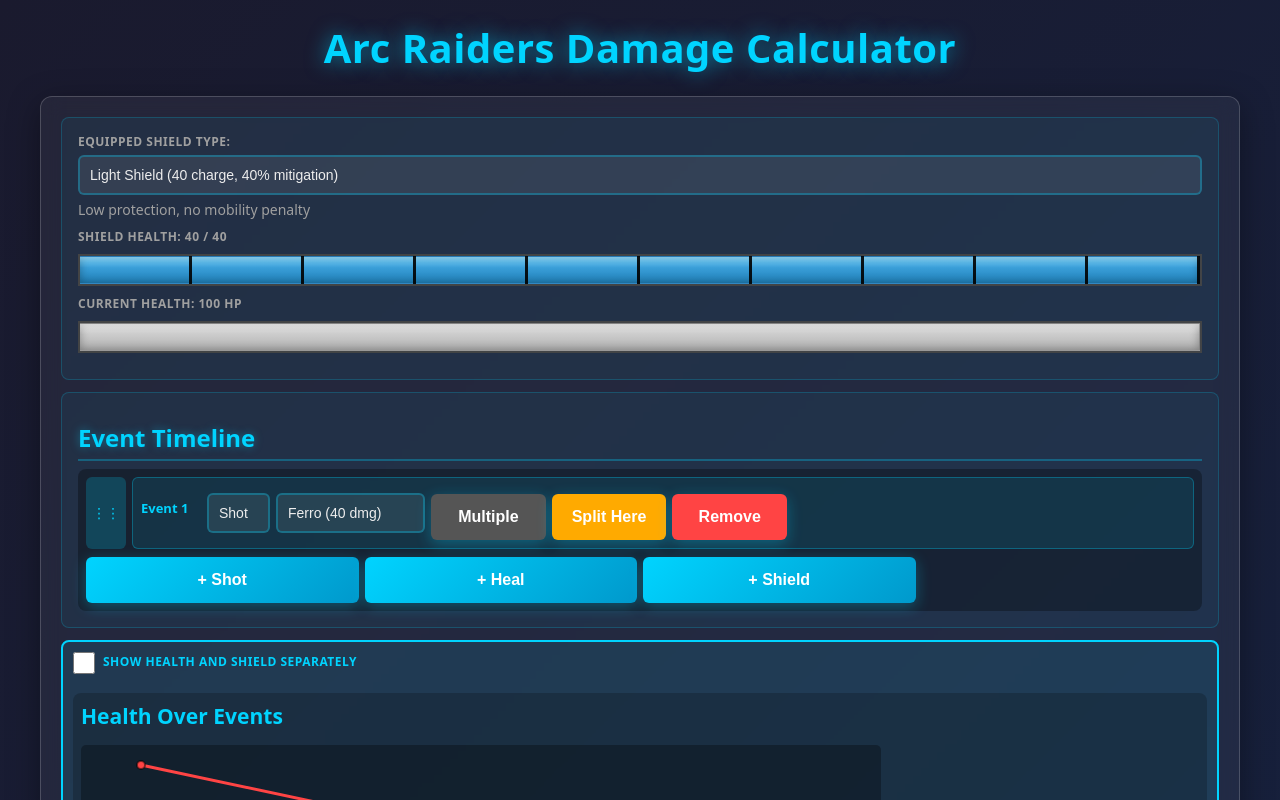
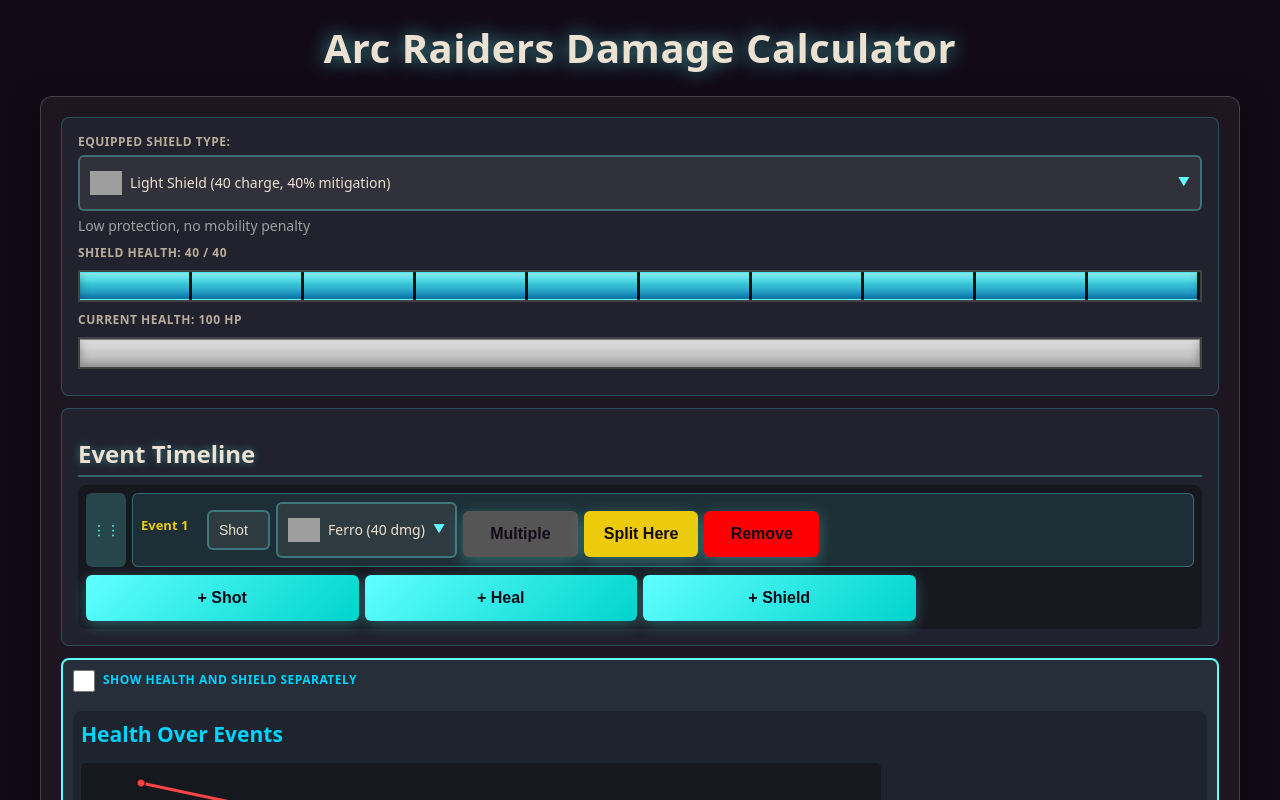
Before and after one commit to Yarden-zamir/arc-raiders-heal-shield-calculator, a React (Vite) app: page / in a window 1280 px wide. Shown: the top 800 px of the page. Built offline with nearby package versions, Linux system fonts and the light colour scheme; grey boxes are pictures that could not be loaded.

Commit message:
Add custom image-enabled select component and update styles; modify weapon images in weaponsData.js

```diff
--- a/src/App.jsx
+++ b/src/App.jsx
@@ -1,4 +1,4 @@
-import { useState, useEffect } from 'react'
+import { useState, useEffect, useRef } from 'react'
 import { WEAPONS } from './weaponsData'
 
 // Default configuration
@@ -93,12 +93,72 @@
   )
 }
 
+// Custom Image-Enabled Select Component
+function ImageSelect({ value, onChange, options, placeholder = "Select..." }) {
+  const [isOpen, setIsOpen] = useState(false)
+  const dropdownRef = useRef(null)
+
+  const selectedOption = options.find(opt => opt.value === value)
+
+  useEffect(() => {
+    const handleClickOutside = (event) => {
+      if (dropdownRef.current && !dropdownRef.current.contains(event.target)) {
+        setIsOpen(false)
+      }
+    }
+    if (isOpen) {
+      document.addEventListener('mousedown', handleClickOutside)
+      return () => document.removeEventListener('mousedown', handleClickOutside)
+    }
+  }, [isOpen])
+
+  return (
+    <div className="custom-image-select" ref={dropdownRef}>
+      <div
+        className="custom-image-select-trigger"
+        onClick={() => setIsOpen(!isOpen)}
+      >
+        {selectedOption ? (
+          <div className="custom-select-selected">
+            {selectedOption.image && (
+              <img src={selectedOption.image} alt={selectedOption.label} onError={(e) => { e.target.style.display = 'none' }} />
+            )}
+            <span>{selectedOption.label}</span>
+          </div>
+        ) : (
+          <span className="custom-select-placeholder">{placeholder}</span>
+        )}
+        <span className="custom-select-arrow">{isOpen ? '▲' : '▼'}</span>
+      </div>
+      {isOpen && (
+        <div className="custom-image-select-dropdown">
+          {options.map(option => (
+            <div
+              key={option.value}
+              className={`custom-select-option ${option.value === value ? 'selected' : ''}`}
+              onClick={() => {
+                onChange({ target: { value: option.value } })
+                setIsOpen(false)
+              }}
+            >
+              {option.image && (
+                <img src={option.image} alt={option.label} onError={(e) => { e.target.style.display = 'none' }} />
+              )}
+              <span>{option.label}</span>
+            </div>
+          ))}
+        </div>
+      )}
+    </div>
+  )
+}
+
 // Component for line graph showing health over events
 function HealthOverEventsGraph({ paths, showSeparate }) {
   const [hoveredPath, setHoveredPath] = useState(null)
   const [mousePos, setMousePos] = useState({ x: 0, y: 0 })
   const [dimensions, setDimensions] = useState({ width: 800, height: 400 })
-  const containerRef = useState(null)[0]
+  const containerRef = useRef(null)
 
   // Update dimensions on mount and resize
   useEffect(() => {
@@ -1168,14 +1228,19 @@
         <div className="section">
           <div className="input-group">
             <label htmlFor="shieldType">Equipped Shield Type:</label>
-            <select id="shieldType" value={selectedShieldType} onChange={handleShieldTypeChange}>
-              <option value="">No Shield</option>
-              {SHIELD_TYPES.map(shield => (
-                <option key={shield.id} value={shield.id}>
-                  {shield.name} ({shield.shieldCharge} charge, {shield.damageMitigation}% mitigation)
-                </option>
-              ))}
-            </select>
+            <ImageSelect
+              value={selectedShieldType}
+              onChange={handleShieldTypeChange}
+              placeholder="No Shield"
+              options={[
+                { value: '', label: 'No Shield', image: null },
+                ...SHIELD_TYPES.map(shield => ({
+                  value: shield.id,
+                  label: `${shield.name} (${shield.shieldCharge} charge, ${shield.damageMitigation}% mitigation)`,
+                  image: shield.image
+                }))
+              ]}
+            />
             {getCurrentShieldType() && (
               <p style={{ color: '#a0a0a0', fontSize: '14px', marginTop: '5px' }}>
                 {getCurrentShieldType().description}
@@ -1337,17 +1402,16 @@
 
                                 {branchEvent.type === 'shot' && (
                                   <div className="event-row">
-                                    <select
+                                    <ImageSelect
                                       value={branchEvent.weaponId || getLastUsedWeapon()}
                                       onChange={(e) => updateBranchEvent(event.id, branch.id, branchEvent.id, { weaponId: e.target.value })}
-                                      style={{ width: '100%' }}
-                                    >
-                                      {WEAPONS.sort((a, b) => b.damage - a.damage).map(weapon => (
-                                        <option key={weapon.id} value={weapon.id}>
-                                          {weapon.name} ({weapon.damage} dmg)
-                                        </option>
-                                      ))}
-                                    </select>
+                                      placeholder="Select weapon..."
+                                      options={WEAPONS.sort((a, b) => b.damage - a.damage).map(weapon => ({
+                                        value: weapon.id,
+                                        label: `${weapon.name} (${weapon.damage} dmg)`,
+                                        image: weapon.image
+                                      }))}
+                                    />
                                   </div>
                                 )}
 
@@ -1481,17 +1545,16 @@
                     {/* Item/Weapon Selection */}
                     {event.type === 'shot' && (
                       <div className="event-row">
-                        <select
+                        <ImageSelect
                           value={event.weaponId || getLastUsedWeapon()}
                           onChange={(e) => updateEvent(event.id, { weaponId: e.target.value })}
-                          style={{ width: '100%' }}
-                        >
-                          {WEAPONS.sort((a, b) => b.damage - a.damage).map(weapon => (
-                            <option key={weapon.id} value={weapon.id}>
-                              {weapon.name} ({weapon.damage} dmg)
-                            </option>
-                          ))}
-                        </select>
+                          placeholder="Select weapon..."
+                          options={WEAPONS.sort((a, b) => b.damage - a.damage).map(weapon => ({
+                            value: weapon.id,
+                            label: `${weapon.name} (${weapon.damage} dmg)`,
+                            image: weapon.image
+                          }))}
+                        />
                       </div>
                     )}
                     {event.type === 'heal' && (
--- a/src/index.css
+++ b/src/index.css
@@ -1,13 +1,17 @@
-/* CSS Variables for consistent theming */
+/* CSS Variables for consistent theming - Arc Raiders Theme */
 :root {
-  --color-primary: #00d4ff;
-  --color-bg-dark: #1a1a2e;
-  --color-bg-secondary: #16213e;
-  --color-text: #eee;
-  --color-text-muted: #a0a0a0;
-  --color-danger: #ff4444;
-  --color-warning: #ffaa00;
-  --color-success: #44ff44;
+  --color-primary: #60ffff;
+  --color-bg-dark: #120a17;
+  --color-bg-secondary: #1a0f20;
+  --color-text: #ede2d1;
+  --color-text-muted: #b8ad9c;
+  --color-danger: #fc0003;
+  --color-warning: #eccb0d;
+  --color-success: #0bfe78;
+  --color-neon-red: #fc0003;
+  --color-neon-yellow: #eccb0d;
+  --color-neon-green: #0bfe78;
+  --color-neon-cyan: #60ffff;
   /* Mobile-first spacing (smaller) */
   --spacing-xs: 0.25rem;
   --spacing-sm: 0.5rem;
@@ -28,25 +32,62 @@
 
 body {
   font-family: system-ui, -apple-system, BlinkMacSystemFont, 'Segoe UI', Roboto, Oxygen, Ubuntu, Cantarell, sans-serif;
-  background: linear-gradient(135deg, var(--color-bg-dark) 0%, var(--color-bg-secondary) 100%);
+  background: var(--color-bg-dark);
   color: var(--color-text);
   min-height: 100vh;
   padding: 0rem;
   font-size: 16px;
   line-height: 1.4;
+  position: relative;
+  overflow-x: hidden;
+}
+
+body::before {
+  content: '';
+  position: fixed;
+  top: 0;
+  left: 0;
+  width: 200%;
+  height: 100%;
+  background:
+    linear-gradient(135deg,
+      transparent 0%,
+      transparent calc(0% + 0px),
+      #60ffff calc(0% + 0px),
+      #60ffff calc(0% + 80px),
+      #1a1015 calc(0% + 80px),
+      #1a1015 calc(0% + 120px),
+      #0bfe78 calc(0% + 120px),
+      #0bfe78 calc(0% + 200px),
+      #1a1015 calc(0% + 200px),
+      #1a1015 calc(0% + 240px),
+      #eccb0d calc(0% + 240px),
+      #eccb0d calc(0% + 320px),
+      #1a1015 calc(0% + 320px),
+      #1a1015 calc(0% + 360px),
+      #fc0003 calc(0% + 360px),
+      #fc0003 calc(0% + 440px),
+      transparent calc(0% + 440px)
+    );
+  opacity: 0.15;
+  pointer-events: none;
+  z-index: 0;
+  transform: translateX(-50%);
 }
 
 #root {
   max-width: 1200px;
   margin: 0 auto;
+  position: relative;
+  z-index: 1;
 }
 
 /* Typography - Mobile first */
 h1 {
   text-align: center;
   margin-bottom: 0.75rem;
-  color: var(--color-primary);
-  text-shadow: 0 0 20px rgba(0, 212, 255, 0.6);
+  color: var(--color-text);
+  text-shadow: 0 0 20px rgba(96, 255, 255, 0.6);
   font-size: 1.5rem;
   font-weight: 700;
   letter-spacing: 0.5px;
@@ -55,18 +96,18 @@
 }
 
 h1:hover {
-  text-shadow: 0 0 25px rgba(0, 212, 255, 0.8);
+  text-shadow: 0 0 25px rgba(96, 255, 255, 0.8);
   transform: scale(1.02);
 }
 
 h2 {
   margin-top: 0.75rem;
   margin-bottom: 0.5rem;
-  color: var(--color-primary);
+  color: var(--color-text);
   font-size: 1.125rem;
   font-weight: 600;
-  text-shadow: 0 0 10px rgba(0, 212, 255, 0.4);
-  border-bottom: 2px solid rgba(0, 212, 255, 0.3);
+  text-shadow: 0 0 10px rgba(96, 255, 255, 0.4);
+  border-bottom: 2px solid rgba(96, 255, 255, 0.3);
   padding-bottom: 0.25rem;
 }
 
@@ -82,16 +123,16 @@
 
 .section {
   margin-bottom: 0.75rem;
-  background: rgba(0, 212, 255, 0.05);
+  background: rgba(96, 255, 255, 0.05);
   padding: 0.625rem;
   border-radius: var(--radius-md);
-  border: 1px solid rgba(0, 212, 255, 0.2);
+  border: 1px solid rgba(96, 255, 255, 0.2);
   transition: all 0.3s ease;
 }
 
 .section:hover {
-  background: rgba(0, 212, 255, 0.08);
-  border-color: rgba(0, 212, 255, 0.3);
+  background: rgba(96, 255, 255, 0.08);
+  border-color: rgba(96, 255, 255, 0.3);
 }
 
 /* Form elements - Mobile optimized */
@@ -114,8 +155,8 @@
 input[type="text"] {
   width: 100%;
   padding: 0.625rem;
-  background: rgba(255, 255, 255, 0.08);
-  border: 2px solid rgba(0, 212, 255, 0.3);
+  background: rgba(237, 226, 209, 0.08);
+  border: 2px solid rgba(96, 255, 255, 0.3);
   border-radius: var(--radius-sm);
   color: var(--color-text);
   font-size: 0.875rem;
@@ -129,14 +170,14 @@
 input[type="number"]:focus,
 input[type="text"]:focus {
   outline: none;
-  border-color: var(--color-primary);
-  background: rgba(255, 255, 255, 0.12);
-  box-shadow: 0 0 15px rgba(0, 212, 255, 0.4);
+  border-color: var(--color-neon-cyan);
+  background: rgba(237, 226, 209, 0.12);
+  box-shadow: 0 0 15px rgba(96, 255, 255, 0.4);
 }
 
 select:hover {
-  border-color: var(--color-primary);
-  background: rgba(255, 255, 255, 0.12);
+  border-color: var(--color-neon-cyan);
+  background: rgba(237, 226, 209, 0.12);
 }
 
 select option {
@@ -144,10 +185,145 @@
   color: var(--color-text);
 }
 
+/* Image-enabled select wrapper */
+.image-select-wrapper {
+  position: relative;
+  display: flex;
+  align-items: center;
+  gap: 0.5rem;
+}
+
+.image-select-wrapper select {
+  flex: 1;
+}
+
+.image-select-preview {
+  width: 40px;
+  height: 40px;
+  min-width: 40px;
+  border: 2px solid rgba(96, 255, 255, 0.3);
+  border-radius: var(--radius-sm);
+  background: rgba(0, 0, 0, 0.3);
+  display: flex;
+  align-items: center;
+  justify-content: center;
+  overflow: hidden;
+}
+
+.image-select-preview img {
+  width: 100%;
+  height: 100%;
+  object-fit: contain;
+  image-rendering: -webkit-optimize-contrast;
+  image-rendering: crisp-edges;
+}
+
+.image-select-preview:empty {
+  display: none;
+}
+
+/* Custom Image-Enabled Select Dropdown */
+.custom-image-select {
+  position: relative;
+  width: 100%;
+  z-index: 10;
+}
+
+.custom-image-select-trigger {
+  width: 100%;
+  padding: 0.625rem;
+  background: rgba(237, 226, 209, 0.08);
+  border: 2px solid rgba(96, 255, 255, 0.3);
+  border-radius: var(--radius-sm);
+  color: var(--color-text);
+  font-size: 0.875rem;
+  cursor: pointer;
+  display: flex;
+  align-items: center;
+  justify-content: space-between;
+  transition: all 0.3s ease;
+  min-height: 40px;
+}
+
+.custom-image-select-trigger:hover {
+  border-color: var(--color-neon-cyan);
+  background: rgba(237, 226, 209, 0.12);
+}
+
+.custom-select-selected {
+  display: flex;
+  align-items: center;
+  gap: 0.5rem;
+  flex: 1;
+}
+
+.custom-select-selected img,
+.custom-select-option img {
+  width: 32px;
+  height: 32px;
+  object-fit: contain;
+  image-rendering: -webkit-optimize-contrast;
+  image-rendering: crisp-edges;
+  flex-shrink: 0;
+}
+
+.custom-select-placeholder {
+  color: var(--color-text-muted);
+}
+
+.custom-select-arrow {
+  color: var(--color-neon-cyan);
+  font-size: 0.75rem;
+  margin-left: 0.5rem;
+  transition: transform 0.3s ease;
+}
+
+.custom-image-select-dropdown {
+  position: absolute;
+  top: 100%;
+  left: 0;
+  right: 0;
+  margin-top: 0.25rem;
+  background: var(--color-bg-dark);
+  border: 2px solid rgba(96, 255, 255, 0.3);
+  border-radius: var(--radius-sm);
+  max-height: 300px;
+  overflow-y: auto;
+  z-index: 10000;
+  box-shadow: 0 8px 32px rgba(0, 0, 0, 0.5);
+}
+
+.custom-select-option {
+  padding: 0.625rem;
+  display: flex;
+  align-items: center;
+  gap: 0.5rem;
+  cursor: pointer;
+  transition: all 0.2s ease;
+  border-bottom: 1px solid rgba(255, 255, 255, 0.1);
+}
+
+.custom-select-option:last-child {
+  border-bottom: none;
+}
+
+.custom-select-option:hover {
+  background: rgba(96, 255, 255, 0.2);
+}
+
+.custom-select-option.selected {
+  background: rgba(96, 255, 255, 0.15);
+  color: var(--color-neon-cyan);
+}
+
+.custom-select-option span {
+  flex: 1;
+}
+
 /* Buttons - Mobile optimized with proper touch targets */
 button {
-  background: linear-gradient(135deg, var(--color-primary) 0%, #0099cc 100%);
-  color: #fff;
+  background: linear-gradient(135deg, var(--color-neon-cyan) 0%, #00d4cc 100%);
+  color: var(--color-bg-dark);
   border: none;
   padding: 0.25rem 0.75rem;
   border-radius: var(--radius-sm);
@@ -155,7 +331,7 @@
   font-weight: 600;
   cursor: pointer;
   transition: all 0.3s ease;
-  box-shadow: 0 4px 15px rgba(0, 212, 255, 0.3);
+  box-shadow: 0 4px 15px rgba(96, 255, 255, 0.3);
   position: relative;
   overflow: hidden;
   min-height: 40px;
@@ -179,19 +355,19 @@
 
 button:hover {
   transform: translateY(-2px);
-  box-shadow: 0 6px 20px rgba(0, 212, 255, 0.5);
-  background: linear-gradient(135deg, #00ffff 0%, #00b8e6 100%);
+  box-shadow: 0 6px 20px rgba(96, 255, 255, 0.5);
+  background: linear-gradient(135deg, #80ffff 0%, #20e8e0 100%);
 }
 
 button:active {
   transform: translateY(0);
-  box-shadow: 0 2px 10px rgba(0, 212, 255, 0.4);
+  box-shadow: 0 2px 10px rgba(96, 255, 255, 0.4);
 }
 
 /* Results section */
 .results {
-  background: rgba(0, 212, 255, 0.1);
-  border: 2px solid var(--color-primary);
+  background: rgba(96, 255, 255, 0.1);
+  border: 2px solid var(--color-neon-cyan);
   border-radius: var(--radius-md);
   padding: 0.625rem;
   margin-top: 0.75rem;
@@ -203,7 +379,7 @@
 
   border-radius: var(--radius-sm);
   margin-bottom: 0.5rem;
-  border-left: 4px solid var(--color-primary);
+  border-left: 4px solid var(--color-neon-green);
 }
 
 .result-item:last-child {
@@ -227,34 +403,34 @@
   appearance: none;
   width: 24px;
   height: 24px;
-  background: var(--color-primary);
+  background: var(--color-neon-cyan);
   border-radius: 50%;
   cursor: pointer;
-  box-shadow: 0 0 10px rgba(0, 212, 255, 0.5);
+  box-shadow: 0 0 10px rgba(96, 255, 255, 0.5);
   transition: all 0.3s ease;
 }
 
 input[type="range"]::-webkit-slider-thumb:hover {
-  background: #00ffff;
+  background: #80ffff;
   transform: scale(1.2);
-  box-shadow: 0 0 15px rgba(0, 212, 255, 0.8);
+  box-shadow: 0 0 15px rgba(96, 255, 255, 0.8);
 }
 
 input[type="range"]::-moz-range-thumb {
   width: 24px;
   height: 24px;
-  background: var(--color-primary);
+  background: var(--color-neon-cyan);
   border-radius: 50%;
   cursor: pointer;
   border: none;
-  box-shadow: 0 0 10px rgba(0, 212, 255, 0.5);
+  box-shadow: 0 0 10px rgba(96, 255, 255, 0.5);
   transition: all 0.3s ease;
 }
 
 input[type="range"]::-moz-range-thumb:hover {
-  background: #00ffff;
+  background: #80ffff;
   transform: scale(1.2);
-  box-shadow: 0 0 15px rgba(0, 212, 255, 0.8);
+  box-shadow: 0 0 15px rgba(96, 255, 255, 0.8);
 }
 
 /* Slider bar visualization - Arc Raiders Style */
@@ -296,10 +472,10 @@
 }
 
 .slider-bar.clickable:hover {
-  border-color: rgba(0, 212, 255, 0.6);
+  border-color: rgba(96, 255, 255, 0.6);
   box-shadow:
     inset 0 2px 8px rgba(0, 0, 0, 0.7),
-    0 0 15px rgba(0, 212, 255, 0.3);
+    0 0 15px rgba(96, 255, 255, 0.3);
 }
 
 .slider-bar-fill {
@@ -337,12 +513,12 @@
 }
 
 .shield-bar {
-  background: linear-gradient(180deg, #5ac8fa 0%, #3a9fd9 40%, #2080b8 100%);
-  border: 1px solid rgba(40, 120, 180, 0.8);
+  background: linear-gradient(180deg, #60ffff 0%, #3ac8d9 40%, #1080b8 100%);
+  border: 1px solid rgba(96, 255, 255, 0.8);
   border-left: none;
   box-shadow:
     inset 0 0 10px rgba(0, 0, 0, 0.3),
-    0 0 15px rgba(90, 200, 250, 0.3);
+    0 0 15px rgba(96, 255, 255, 0.3);
 }
 
 /* Bar chart */
@@ -397,7 +573,7 @@
   width: 22px;
   height: 22px;
   cursor: pointer;
-  accent-color: var(--color-primary);
+  accent-color: var(--color-neon-green);
 }
 
 /* Timeline event styles */
@@ -416,12 +592,12 @@
 .drag-handle {
   cursor: grab;
   padding: 0.375rem;
-  background: rgba(0, 212, 255, 0.2);
+  background: rgba(96, 255, 255, 0.2);
   border-radius: var(--radius-sm);
   display: flex;
   align-items: center;
   justify-content: center;
-  color: var(--color-primary);
+  color: var(--color-neon-cyan);
   font-size: 0.875rem;
   user-select: none;
   min-width: 32px;
@@ -429,8 +605,8 @@
 }
 
 .drag-handle:hover {
-  background: rgba(0, 212, 255, 0.3);
-  box-shadow: 0 0 15px rgba(0, 212, 255, 0.3);
+  background: rgba(96, 255, 255, 0.3);
+  box-shadow: 0 0 15px rgba(96, 255, 255, 0.3);
 }
 
 .drag-handle:active {
@@ -439,8 +615,8 @@
 
 .event-card {
   flex: 1;
-  background: rgba(0, 212, 255, 0.1);
-  border: 1px solid rgba(0, 212, 255, 0.3);
+  background: rgba(96, 255, 255, 0.1);
+  border: 1px solid rgba(96, 255, 255, 0.3);
   border-radius: var(--radius-sm);
   padding: 0.5rem;
 }
@@ -459,7 +635,7 @@
 }
 
 .event-label {
-  color: var(--color-primary);
+  color: var(--color-neon-yellow);
   font-weight: 600;
   min-width: 60px;
   font-size: 0.8125rem;
@@ -474,8 +650,8 @@
 
 /* Split event styles */
 .split-event {
-  background: rgba(255, 170, 0, 0.1);
-  border: 2px dashed rgba(255, 170, 0, 0.5);
+  background: rgba(236, 203, 13, 0.1);
+  border: 2px dashed rgba(236, 203, 13, 0.5);
   padding: 0.5rem;
   border-radius: var(--radius-sm);
 }
--- a/src/weaponsData.js
+++ b/src/weaponsData.js
@@ -11,7 +11,7 @@
     fireMode: 'Single',
     ammoType: 'Light Ammo',
     range: 42.8,
-    image: 'https://arcraiders.wiki/wiki/Special:FilePath/Kettle.png'
+    image: 'https://arcraiders.wiki/wiki/Special:FilePath/Kettle-Level1.png'
   },
   {
     id: 'rattler',
@@ -21,7 +21,7 @@
     fireMode: 'Auto',
     ammoType: 'Medium Ammo',
     range: 56.2,
-    image: 'https://arcraiders.wiki/wiki/Special:FilePath/Rattler.png'
+    image: 'https://arcraiders.wiki/wiki/Special:FilePath/Rattler-Level1.png'
   },
   {
     id: 'arpeggio',
@@ -31,7 +31,7 @@
     fireMode: 'Burst',
     ammoType: 'Medium Ammo',
     range: 55.9,
-    image: 'https://arcraiders.wiki/wiki/Special:FilePath/Arpeggio.png'
+    image: 'https://arcraiders.wiki/wiki/Special:FilePath/Arpeggio-Level1.png'
   },
   {
     id: 'tempest',
@@ -41,7 +41,7 @@
     fireMode: 'Auto',
     ammoType: 'Medium Ammo',
     range: 55.9,
-    image: 'https://arcraiders.wiki/wiki/Special:FilePath/Tempest.png'
+    image: 'https://arcraiders.wiki/wiki/Special:FilePath/Tempest-Level1.png'
   },
   {
     id: 'bettina',
@@ -51,7 +51,7 @@
     fireMode: 'Auto',
     ammoType: 'Heavy Ammo',
     range: 51.3,
-    image: 'https://arcraiders.wiki/wiki/Special:FilePath/Bettina.png'
+    image: 'https://arcraiders.wiki/wiki/Special:FilePath/Bettina-Level1.png'
   },
 
   // Battle Rifles
@@ -63,7 +63,7 @@
     fireMode: 'Single',
     ammoType: 'Heavy Ammo',
     range: 53.1,
-    image: 'https://arcraiders.wiki/wiki/Special:FilePath/Ferro.png'
+    image: 'https://arcraiders.wiki/wiki/Special:FilePath/Ferro-Level1.png'
   },
   {
     id: 'renegade',
@@ -73,7 +73,7 @@
     fireMode: 'Single',
     ammoType: 'Medium Ammo',
     range: 68.8,
-    image: 'https://arcraiders.wiki/wiki/Special:FilePath/Renegade.png'
+    image: 'https://arcraiders.wiki/wiki/Special:FilePath/Renegade-Level1.png'
   },
 
   // Submachine Guns
@@ -85,7 +85,7 @@
     fireMode: 'Auto',
     ammoType: 'Light Ammo',
     range: 42.1,
-    image: 'https://arcraiders.wiki/wiki/Special:FilePath/Stitcher.png'
+    image: 'https://arcraiders.wiki/wiki/Special:FilePath/Stitcher-Level1.png'
   },
   {
     id: 'bobcat',
@@ -95,7 +95,7 @@
     fireMode: 'Auto',
     ammoType: 'Light Ammo',
     range: 44,
-    image: 'https://arcraiders.wiki/wiki/Special:FilePath/Bobcat.png'
+    image: 'https://arcraiders.wiki/wiki/Special:FilePath/Bobcat-Level1.png'
   },
 
   // Shotguns
@@ -107,7 +107,7 @@
     fireMode: 'Single',
     ammoType: 'Shotgun Ammo',
     range: 20,
-    image: 'https://arcraiders.wiki/wiki/Special:FilePath/Il_Toro.png'
+    image: 'https://arcraiders.wiki/wiki/Special:FilePath/Il_Toro-Level1.png'
   },
   {
     id: 'vulcano',
@@ -117,7 +117,7 @@
     fireMode: 'Single',
     ammoType: 'Shotgun Ammo',
     range: 26,
-    image: 'https://arcraiders.wiki/wiki/Special:FilePath/Vulcano.png'
+    image: 'https://arcraiders.wiki/wiki/Special:FilePath/Vulcano-Level1.png'
   },
 
   // Pistols
@@ -129,7 +129,7 @@
     fireMode: 'Single',
     ammoType: 'Light Ammo',
     range: 38.6,
-    image: 'https://arcraiders.wiki/wiki/Special:FilePath/Hairpin.png'
+    image: 'https://arcraiders.wiki/wiki/Special:FilePath/Hairpin-Level1.png'
   },
   {
     id: 'burletta',
@@ -139,7 +139,7 @@
     fireMode: 'Single',
     ammoType: 'Light Ammo',
     range: 41.7,
-    image: 'https://arcraiders.wiki/wiki/Special:FilePath/Burletta.png'
+    image: 'https://arcraiders.wiki/wiki/Special:FilePath/Burletta-Level1.png'
   },
   {
     id: 'anvil',
@@ -149,7 +149,7 @@
     fireMode: 'Single',
     ammoType: 'Heavy Ammo',
     range: 50.2,
-    image: 'https://arcraiders.wiki/wiki/Special:FilePath/Anvil.png'
+    image: 'https://arcraiders.wiki/wiki/Special:FilePath/Anvil-Level1.png'
   },
   {
     id: 'venator',
@@ -159,7 +159,7 @@
     fireMode: 'Single',
     ammoType: 'Medium Ammo',
     range: 48.4,
-    image: 'https://arcraiders.wiki/wiki/Special:FilePath/Venator.png'
+    image: 'https://arcraiders.wiki/wiki/Special:FilePath/Venator-Level1.png'
   },
 
   // Light Machine Guns
@@ -171,7 +171,7 @@
     fireMode: 'Auto',
     ammoType: 'Medium Ammo',
     range: 49.9,
-    image: 'https://arcraiders.wiki/wiki/Special:FilePath/Torrente.png'
+    image: 'https://arcraiders.wiki/wiki/Special:FilePath/Torrente-Level1.png'
   },
 
   // Sniper Rifles
@@ -183,7 +183,7 @@
     fireMode: 'Single',
     ammoType: 'Medium Ammo',
     range: 80.3,
-    image: 'https://arcraiders.wiki/wiki/Special:FilePath/Osprey.png'
+    image: 'https://arcraiders.wiki/wiki/Special:FilePath/Osprey-Level1.png'
   },
   {
     id: 'jupiter',
@@ -193,7 +193,7 @@
     fireMode: 'Single',
     ammoType: 'Energy Clip',
     range: 71.7,
-    image: 'https://arcraiders.wiki/wiki/Special:FilePath/Jupiter.png'
+    image: 'https://arcraiders.wiki/wiki/Special:FilePath/Jupiter-Level1.png'
   },
 
   // Special
@@ -205,7 +205,7 @@
     fireMode: 'Auto',
     ammoType: 'Energy Clip',
     range: 68.6,
-    image: 'https://arcraiders.wiki/wiki/Special:FilePath/Equalizer.png'
+    image: 'https://arcraiders.wiki/wiki/Special:FilePath/Equalizer-Level1.png'
   }
 ]
 
```
